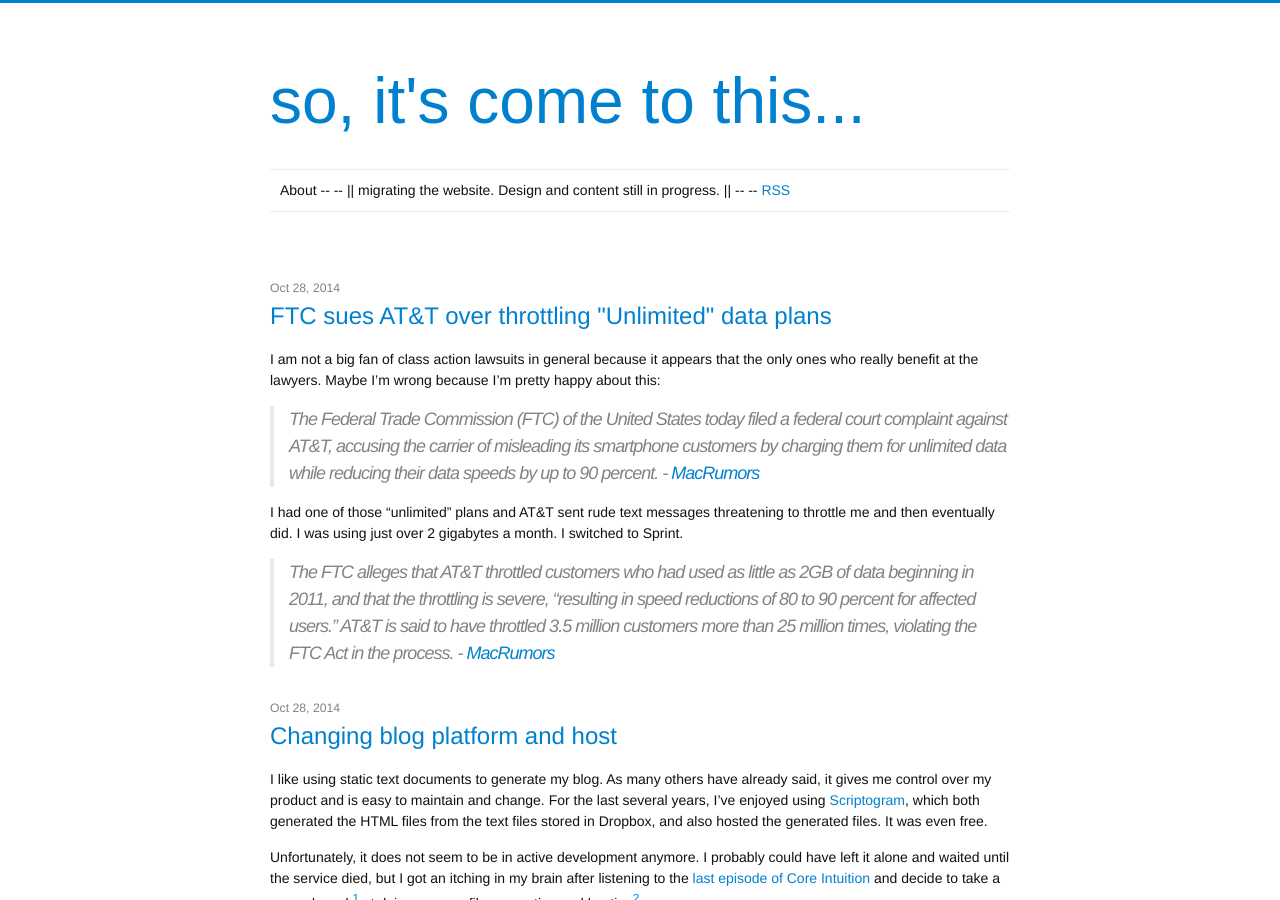
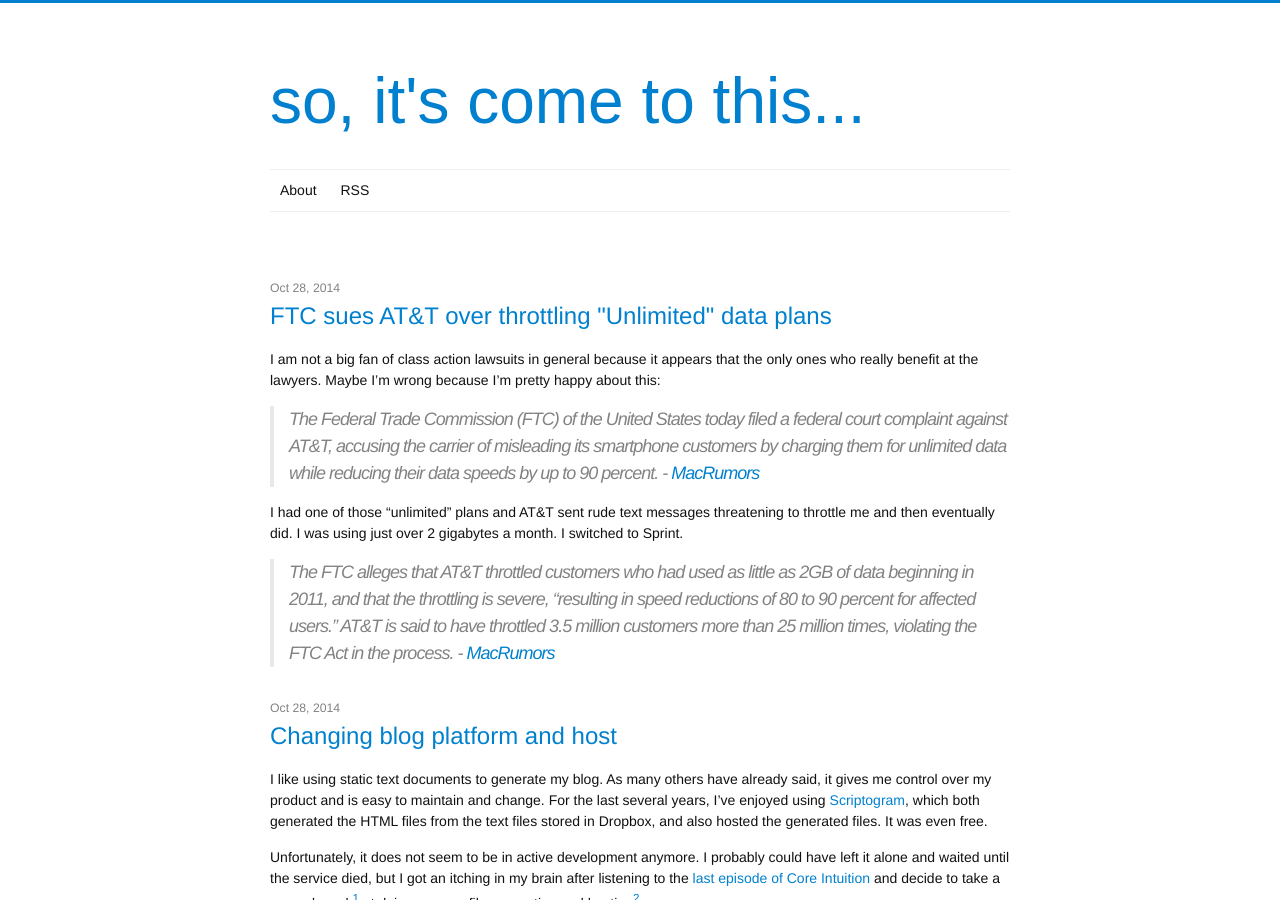
Before and after one commit to LK64076007A/LK64076007A.github.io, a Jekyll site: the page built from index.html, in a window 1280 px wide and 900 px high. Built offline with Jekyll 4.4.1, drawn with Linux system fonts in a browser that asks for light colours; the list of posts is cut into pages by our own code.

Commit message:
removed “in progress” banner in menu nav

```diff
--- a/_includes/header.html
+++ b/_includes/header.html
@@ -19,8 +19,7 @@
           <a class="page-link" href="{{ page.url | prepend: site.baseurl }}">{{ page.title }}</a>
           {% endif %}
         {% endfor %}
-        -- -- || migrating the website. Design and content still in progress. || --  --
-        <a href="{{ "/feed.xml" | prepend: site.baseurl }}">RSS</a>
+        <a class="page-link" href="{{ "/feed.xml" | prepend: site.baseurl }}">RSS</a>
       </div>
     </nav>
 
```
